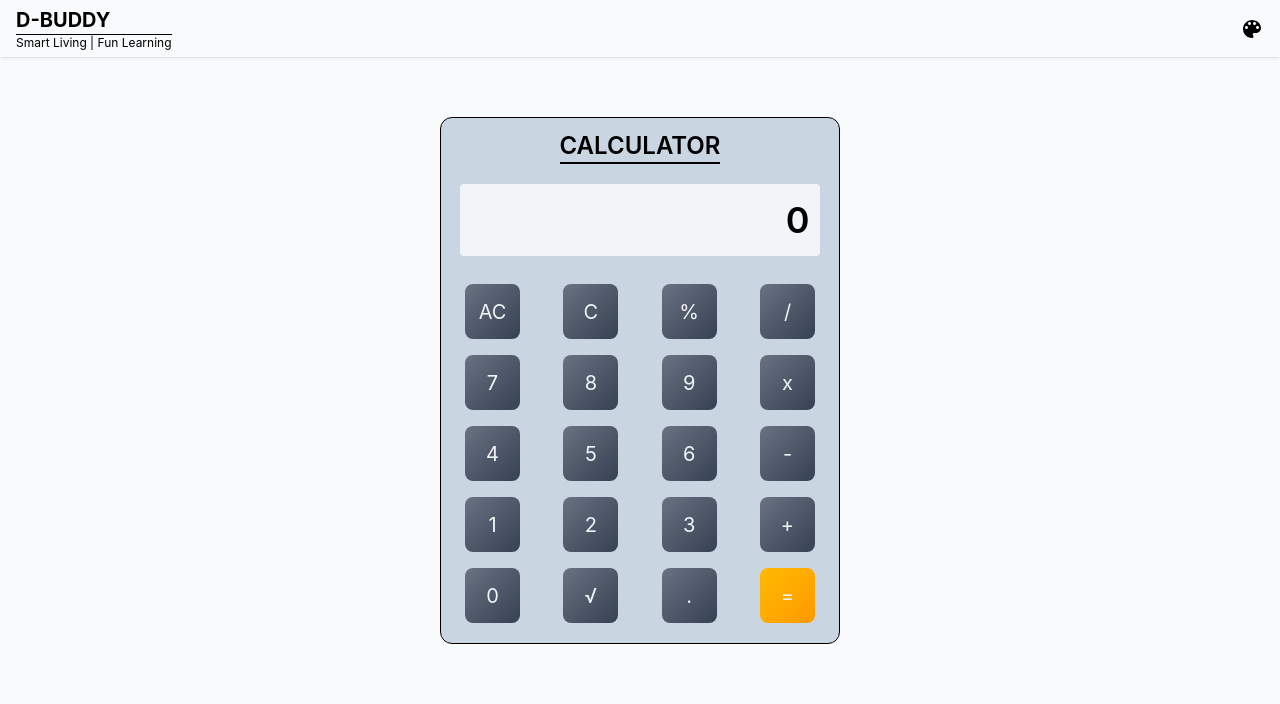
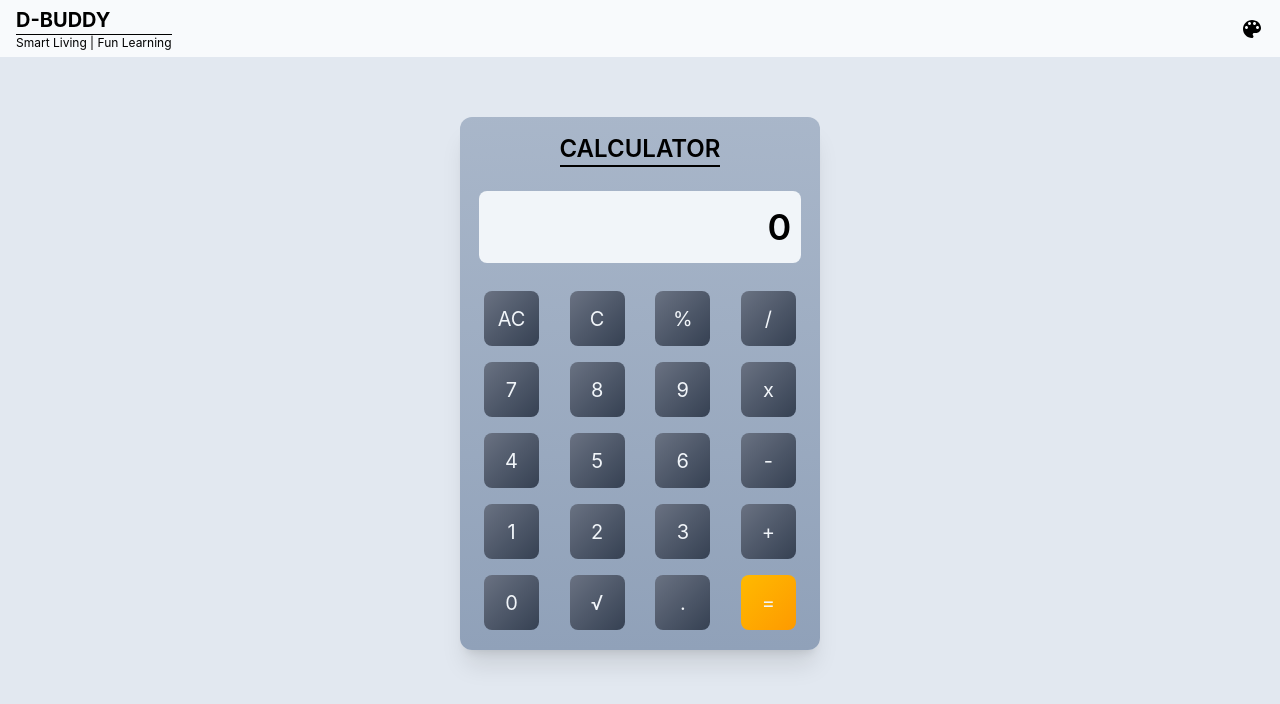
Before and after one commit to koushik2411/D-Buddy, a React (Vite) app: page /calculator in a window 1280 px wide. Shown: the top 704 px of the page. Built offline with nearby package versions, Linux system fonts and the light colour scheme.

Commit message:
Modified Calculator

```diff
--- a/src/pages/Calculator.jsx
+++ b/src/pages/Calculator.jsx
@@ -25,21 +25,21 @@ function Calculator() {
 
     // Result
     const solve = () => {
-        let result = (eval(display)).toFixed(3);
+        let result = eval(display);
 
         setDisplay(String(result));
     }
 
   return (
-    <div className='  p-3 pt-15 flex items-start justify-center'>
+    <div className=' min-h-screen p-3 pt-15 flex items-start justify-center bg-slate-200'>
 
-        <div className=' border p-3 w-full max-w-100 flex flex-col items-center gap-5 rounded-xl bg-slate-300'>
+        <div className=' p-3 w-[96%] max-w-90 flex flex-col items-center gap-5 rounded-xl bg-linear-to-b from-slate-400/70 to-slate-400 shadow-xl'>
 
-            <h1 className=' text-2xl font-semibold border-b-2'>CALCULATOR</h1>
+            <h1 className=' my-1 text-2xl font-semibold border-b-2'>CALCULATOR</h1>
 
             <div className=' w-full flex flex-col items-center gap-5'>
 
-                <div className=' w-[96%] py-4 px-2.5 text-4xl font-semibold text-end rounded overflow-x-auto bg-slate-100'>{display || "0"}</div>
+                <div className=' w-[96%] py-4 px-2.5 text-4xl font-semibold text-end rounded-lg overflow-x-auto bg-slate-100'>{display || "0"}</div>
 
                 <div className=' w-full'>
 
```
